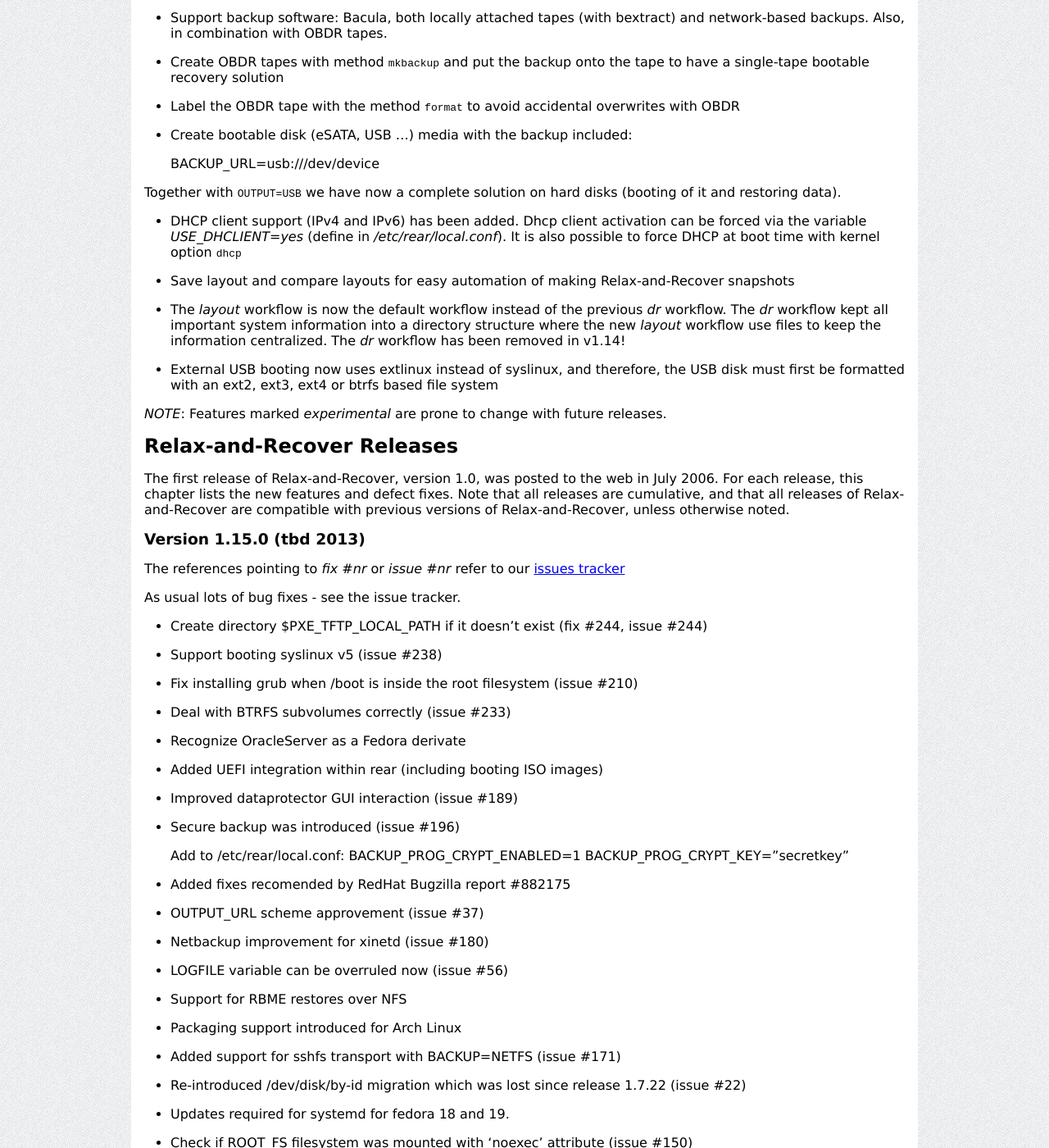
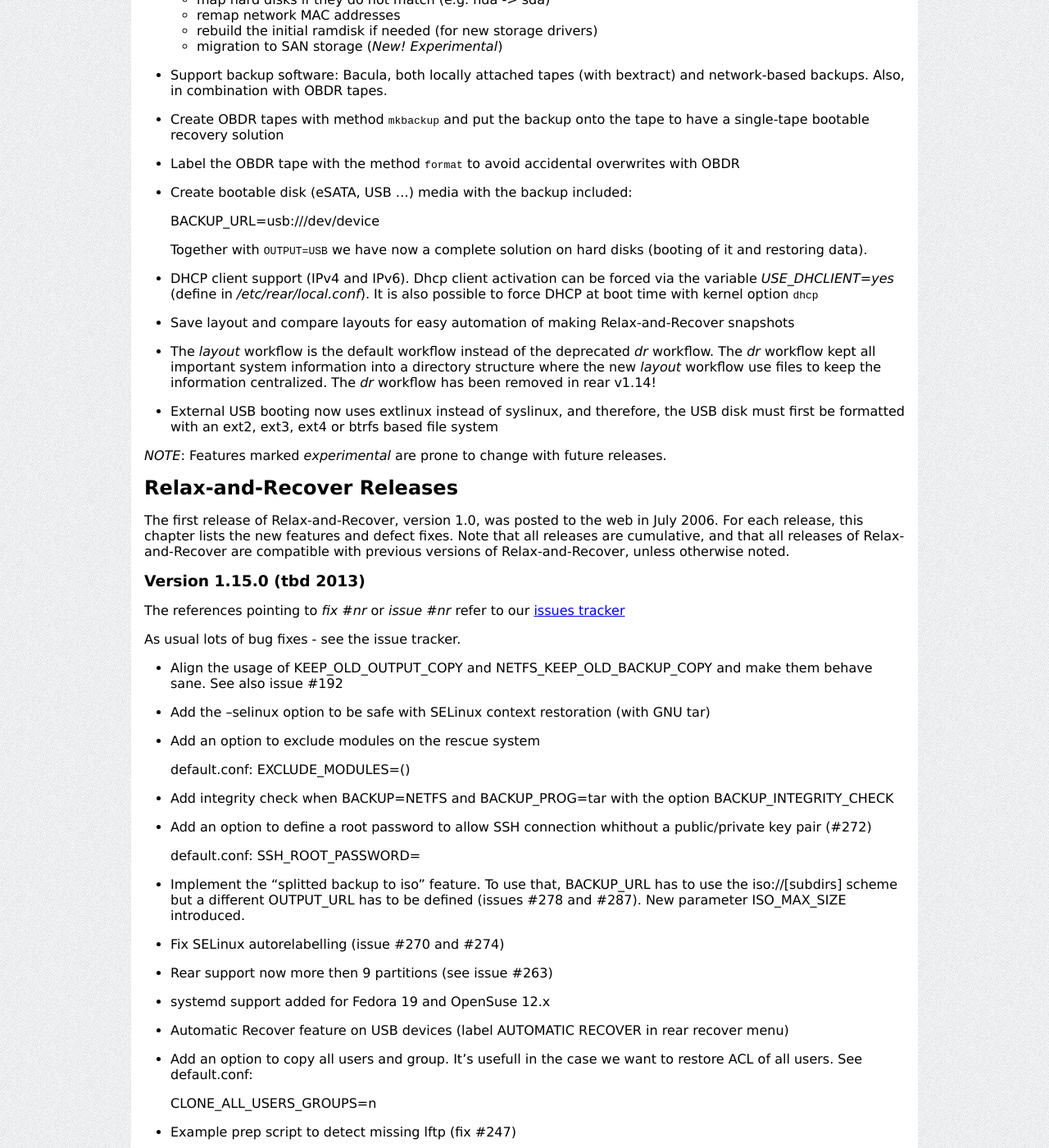
Before and after one commit to rear/rear.github.com, a Jekyll site: the page built from documentation/release-notes-1-15.md, in a window 1280 px wide and 1400 px high, scrolled down 1459 px. Shown: the whole window at 82% size. Built offline with Jekyll 4.4.1, drawn with Linux system fonts in a browser that asks for light colours; comment, search, counter and statistics services are not loaded; some of the changed text lies outside the part shown.

Commit message:
Update release notes 1-15 page

```diff
--- a/documentation/release-notes-1-15.md
+++ b/documentation/release-notes-1-15.md
@@ -54,18 +54,22 @@
 
 * UEFI support
 
-* Integrates with external backup solutions such as:
+* Integrates with _internal_ backup solutions such as:
 
-  - GNU tar (BACKUP=NETFS, BACKUP_PROG=tar)
-  - GNU tar with openssl encryption (BACKUP=NETFS, BACKUP_PROG=tar, BACKUP_PROG_CRYPT_ENABLED=1)
-  - rsync (BACKUP=NETFS, BACKUP_PROG=rsync)
-  - Rsync (BACKUP=RSYNC, BACKUP_PROG=rsync)
+   - GNU tar (BACKUP=NETFS, BACKUP_PROG=tar)
+   - GNU tar with openssl encryption (BACKUP=NETFS, BACKUP_PROG=tar, BACKUP_PROG_CRYPT_ENABLED=1)
+   - rsync (BACKUP=NETFS, BACKUP_PROG=rsync)
+   - Rsync (BACKUP=RSYNC, BACKUP_PROG=rsync)
+
+* Integrates with _external_ backup solutions such as:
+
   - Tivoli Storage Manager (BACKUP=TSM)
   - HP Data Protector (BACKUP=DP)
   - Symantec NetBacakup (BACKUP=NBU)
   - Galaxy 5, 6 and 7 (BACKUP=GALAXY)
   - Bacula (BACKUP=BACULA)
-  - Rsync Backup Made Easy (BACKUP=RBME) (*New!*)
+  - Bareos (BACKUP=BAREOS) (*New!* A Bacula variant)
+  - Rsync Backup Made Easy (BACKUP=RBME)
   - Duplicity/Duply (BACKUP=DUPLICITY) (*Experimental*)
 
 * Udev support (except for some really ancient udev versions) which is
@@ -98,21 +102,21 @@
 
     BACKUP_URL=usb:///dev/device
 
-Together with `OUTPUT=USB` we have now a complete solution on hard disks
-(booting of it and restoring data).
+    Together with `OUTPUT=USB` we have now a complete solution on hard disks
+    (booting of it and restoring data).
 
-* DHCP client support (IPv4 and IPv6) has been added. Dhcp client activation
+* DHCP client support (IPv4 and IPv6). Dhcp client activation
   can be forced via the variable *USE_DHCLIENT=yes* (define in _/etc/rear/local.conf_).
   It is also possible to force DHCP at boot time with kernel option `dhcp`
 
 * Save layout and compare layouts for easy automation of making
   Relax-and-Recover snapshots
 
-* The *layout* workflow is now the default workflow instead of the
-  previous *dr* workflow. The *dr* workflow kept all important
+* The *layout* workflow is the default workflow instead of the
+  deprecated *dr* workflow. The *dr* workflow kept all important
   system information into a directory structure where the new *layout*
   workflow use files to keep the information centralized. The *dr* workflow
-  has been removed in v1.14!
+  has been removed in rear v1.14!
 
 * External USB booting now uses extlinux instead of syslinux, and
   therefore, the USB disk must first be formatted with an ext2, ext3, ext4
@@ -134,13 +138,51 @@
 
 As usual lots of bug fixes - see the issue tracker.
 
+* Align the usage of KEEP_OLD_OUTPUT_COPY and NETFS_KEEP_OLD_BACKUP_COPY and make them behave sane.
+  See also issue #192
+
+* Add the --selinux option to be safe with SELinux context restoration (with GNU tar)
+
+* Add an option to exclude modules on the rescue system
+
+  default.conf: EXCLUDE_MODULES=()
+
+* Add integrity check when BACKUP=NETFS and BACKUP_PROG=tar with the option BACKUP_INTEGRITY_CHECK
+
+* Add an option to define a root password to allow SSH connection whithout a public/private key pair (#272)
+
+  default.conf: SSH_ROOT_PASSWORD=
+
+* Implement the "splitted backup to iso" feature.  To use that, BACKUP_URL has to use the iso://[subdirs] scheme but
+  a different OUTPUT_URL has to be defined (issues #278 and #287). New parameter ISO_MAX_SIZE introduced.
+
+* Fix SELinux autorelabelling (issue #270 and #274)
+
+* Rear support now more then 9 partitions (see issue #263)
+
+* systemd support added for Fedora 19 and OpenSuse 12.x
+
+* Automatic Recover feature on USB devices (label AUTOMATIC RECOVER in rear recover menu)
+
+* Add an option to copy all users and group. It's usefull in the case we want to restore ACL of all users. See default.conf:
+
+  CLONE_ALL_USERS_GROUPS=n
+
+* Example prep script to detect missing lftp (fix #247)
+
+* Using POSIX output format in df.txt (fix #248)
+
+* Recognize OracleServer as a Fedora derivate
+
+* Allow basic network configuration from the command line
+
 * Create directory $PXE_TFTP_LOCAL_PATH if it doesn't exist (fix #244, issue #244)
 
 * Support booting syslinux v5 (issue #238)
 
 * Fix installing grub when /boot is inside the root filesystem (issue #210)
 
-* Deal with BTRFS subvolumes correctly (issue #233)
+* Deal with BTRFS subvolumes correctly (issue #233 and #252)
 
 * Recognize OracleServer as a Fedora derivate
 
```
Also changed, not shown: documentation/index.md (+4 -0 lines).
